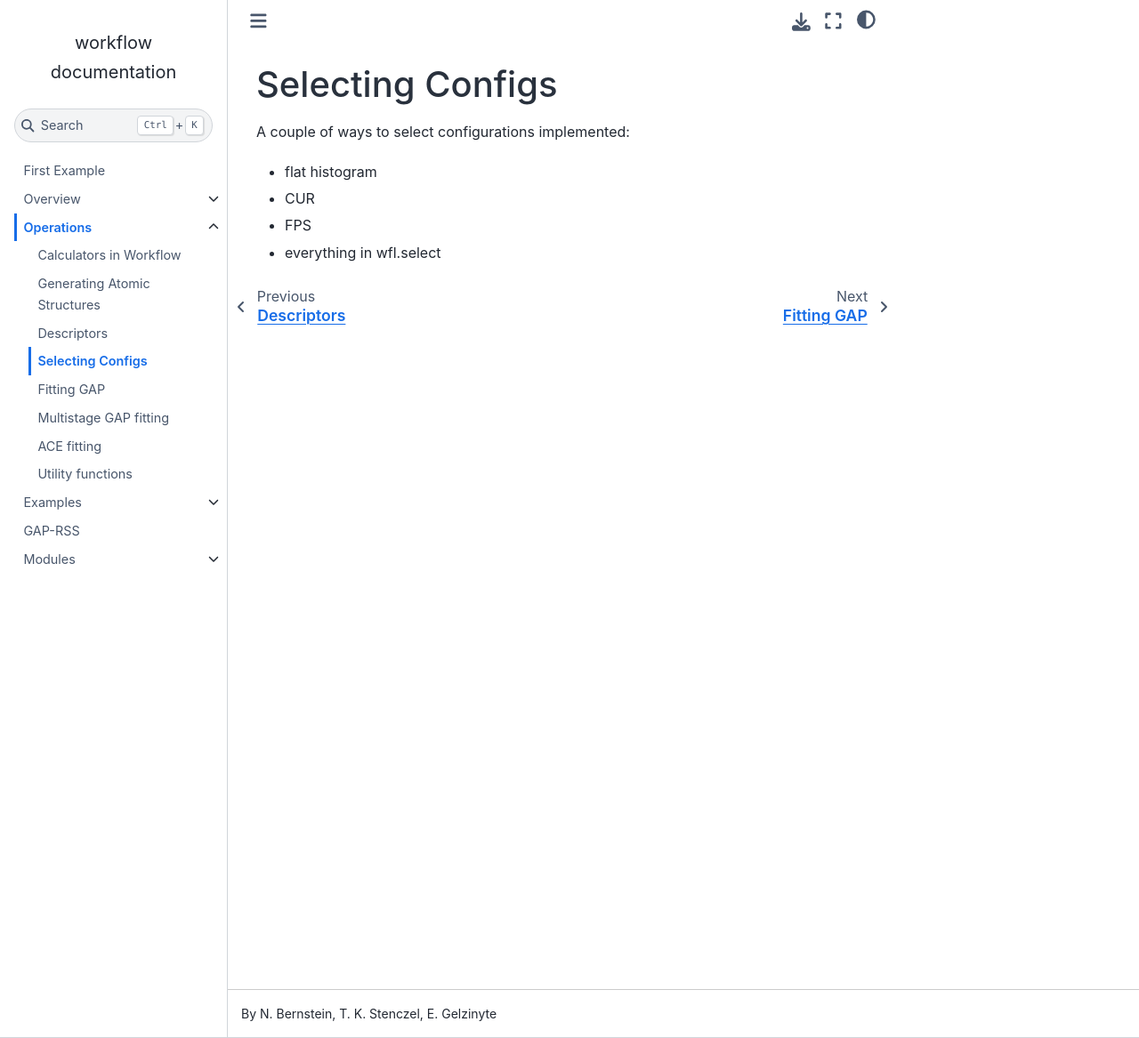
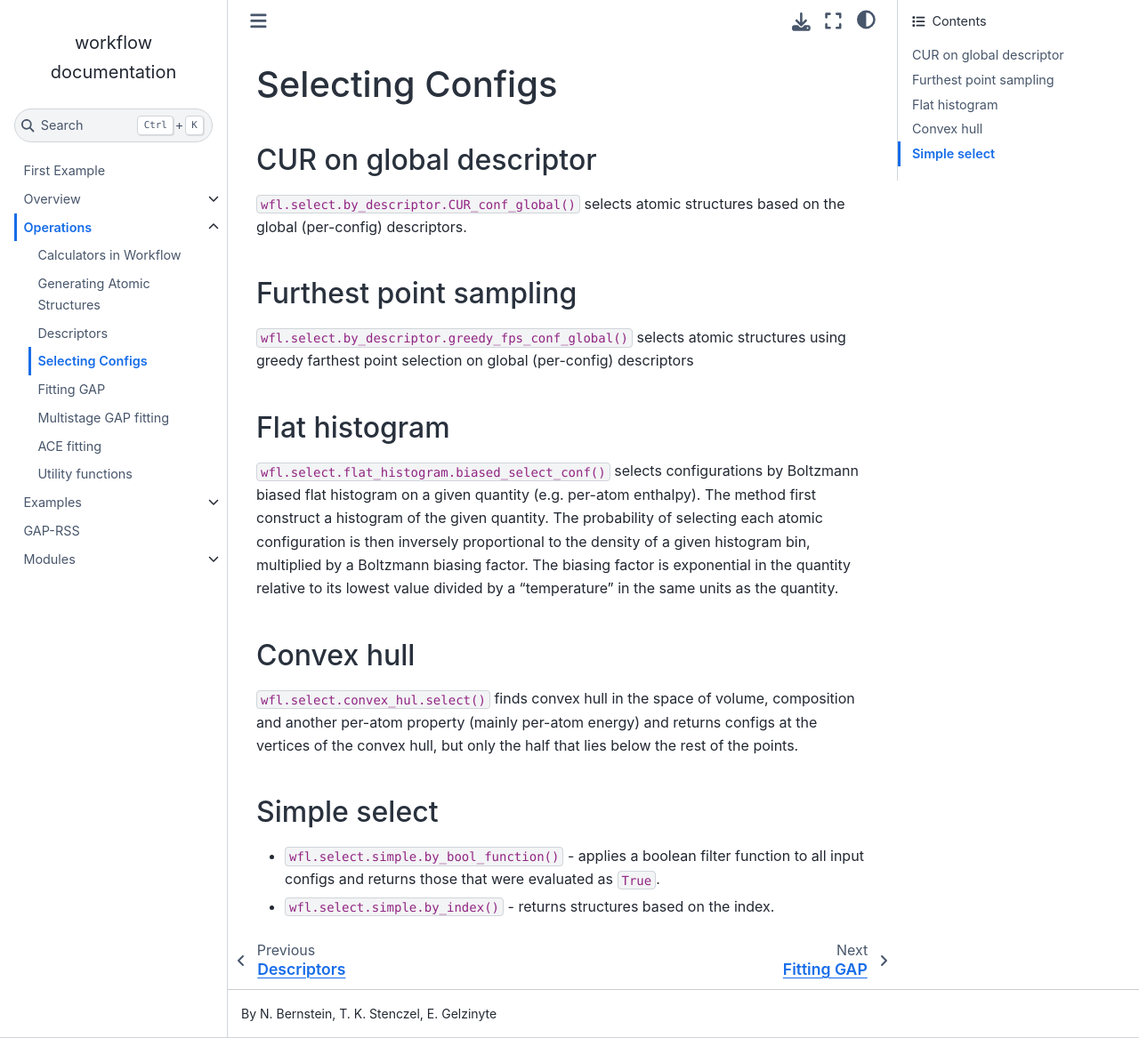
Before and after one commit to libAtoms/workflow, a Sphinx documentation site: the page built from docs/source/operations.select.md, in a window 1280 px wide and 1167 px high. Shown: the whole window at 89% size. Built offline with Sphinx 7.4.7 and the Sphinx Book theme 1.1.4, drawn with Linux system fonts in a browser that asks for light colours; pages that are not in the unit, such as notebooks, are missing from menus.

Commit message:
outlined selection methods

```diff
--- a/docs/source/operations.select.md
+++ b/docs/source/operations.select.md
@@ -1,8 +1,26 @@
 # Selecting Configs
 
-A couple of ways to select configurations implemented:
+## CUR on global descriptor
 
-* flat histogram
-* CUR
-* FPS
-* everything in wfl.select
+`wfl.select.by_descriptor.CUR_conf_global()` selects atomic structures based on the global (per-config) descriptors.
+
+
+## Furthest point sampling
+
+`wfl.select.by_descriptor.greedy_fps_conf_global()` selects atomic structures using greedy farthest point selection on global (per-config) descriptors
+
+
+## Flat histogram
+
+`wfl.select.flat_histogram.biased_select_conf()` selects configurations by Boltzmann biased flat histogram on a given quantity (e.g. per-atom enthalpy). The method first construct a histogram of the given quantity. The probability of selecting each atomic configuration is then inversely proportional to the density of a given histogram bin, multiplied by a Boltzmann biasing factor. The biasing factor is exponential in the quantity relative to its lowest value divided by a "temperature" in the same units as the quantity.
+
+
+## Convex hull
+
+`wfl.select.convex_hul.select()` finds convex hull in the space of volume, composition and another per-atom property (mainly per-atom energy) and returns configs at the vertices of the convex hull, but only the half that lies below the rest of the points.
+
+
+## Simple select
+
+- `wfl.select.simple.by_bool_function()` - applies a boolean filter function to all input configs and returns those that were evaluated as `True`.
+- `wfl.select.simple.by_index()` - returns structures based on the index.
```
